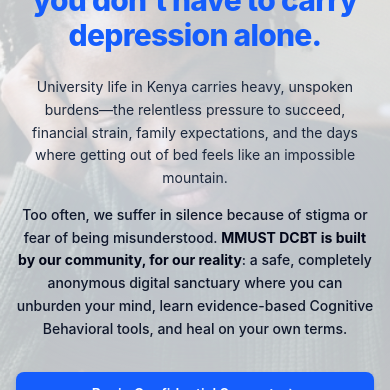
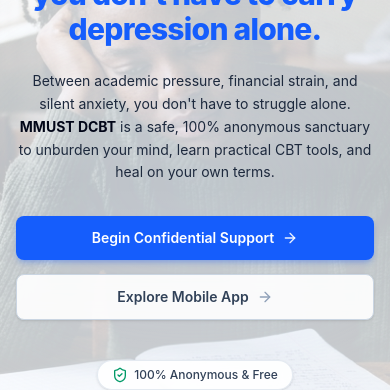
Before and after one commit to Calvinmuemah/MMUST-DCBT, a React (Vite) app in the folder client/: page / in a window 390 px wide. Shown: the part 221-611 px from the top of the page. Built offline with nearby package versions, Linux system fonts and the light colour scheme; no server answers.

Commit message:
style(hero): condense narrative copy into single punchy paragraph for mobile readability

```diff
--- a/client/src/components/landing/HeroSection.jsx
+++ b/client/src/components/landing/HeroSection.jsx
@@ -9,7 +9,7 @@ import { trackEvent } from "../../utils/analytics";
 
 export default function HeroSection() {
   return (
-    <section className="relative min-h-[90vh] flex items-center justify-center px-4 sm:px-6 lg:px-8 py-20 sm:py-24 md:py-32 overflow-hidden bg-white text-slate-900 border-b border-slate-200/60">
+    <section className="relative min-h-[85vh] sm:min-h-[90vh] flex items-center justify-center px-4 sm:px-6 lg:px-8 py-14 sm:py-20 md:py-28 overflow-hidden bg-white text-slate-900 border-b border-slate-200/60">
 
       {/* 1. Full-Cover Background Image with Clear Visibility */}
       <div className="absolute inset-0 w-full h-full overflow-hidden pointer-events-none">
@@ -37,15 +37,10 @@ export default function HeroSection() {
           </span>
         </h1>
 
-        {/* Culturally Grounded Narrative */}
-        <div className="space-y-3.5 text-slate-800 text-sm sm:text-base md:text-lg leading-relaxed font-normal max-w-3xl mx-auto">
-          <p>
-            University life in Kenya carries heavy, unspoken burdens—the relentless pressure to succeed, financial strain, family expectations, and the days where getting out of bed feels like an impossible mountain.
-          </p>
-          <p className="text-slate-900 font-medium">
-            Too often, we suffer in silence because of stigma or fear of being misunderstood. <strong className="text-slate-950 font-bold">MMUST DCBT is built by our community, for our reality</strong>: a safe, completely anonymous digital sanctuary where you can unburden your mind, learn evidence-based Cognitive Behavioral tools, and heal on your own terms.
-          </p>
-        </div>
+        {/* Culturally Grounded Narrative (Concise for Mobile) */}
+        <p className="text-slate-800 text-sm sm:text-base md:text-lg leading-relaxed font-normal max-w-2xl mx-auto">
+          Between academic pressure, financial strain, and silent anxiety, you don't have to struggle alone. <strong className="text-slate-950 font-bold">MMUST DCBT</strong> is a safe, 100% anonymous sanctuary to unburden your mind, learn practical CBT tools, and heal on your own terms.
+        </p>
 
         {/* Action Call-to-Actions */}
         <div className="flex flex-col sm:flex-row items-center justify-center gap-3.5 pt-2">
```
